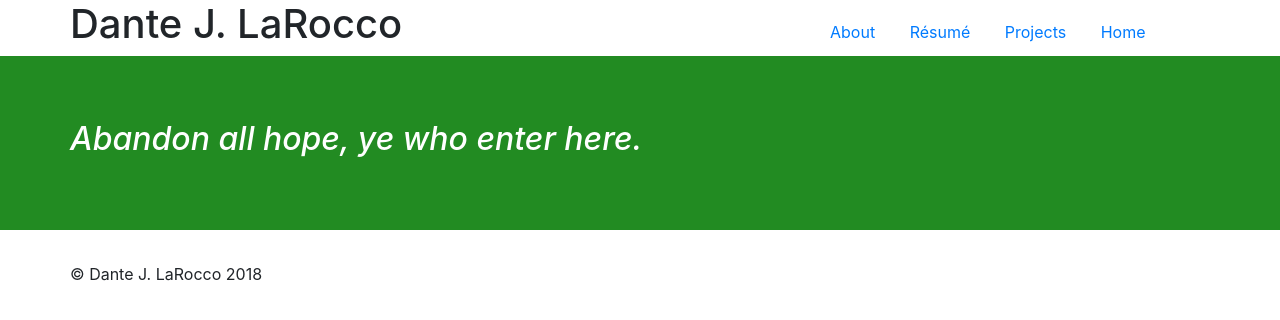
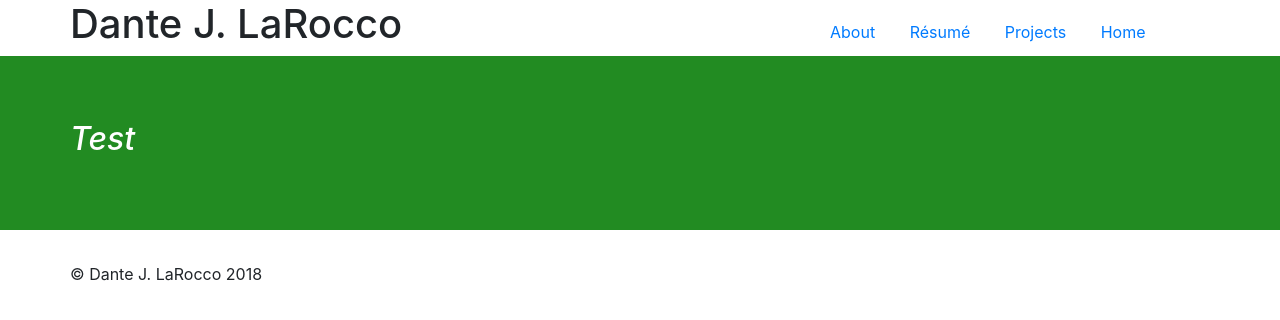
Before and after one commit to dantejlarocco/dantejlarocco.github.io, a Jekyll site: the page bio.html, which Jekyll copies as it is, in a window 1280 px wide. Shown: the top 320 px of the page. Built offline with Jekyll 4.4.1, drawn with Linux system fonts in a browser that asks for light colours.

Commit message:
Update bio.html

```diff
--- a/bio.html
+++ b/bio.html
@@ -24,7 +24,7 @@
     <section class="jumbotron jumbotron-fluid">
       <div class="container">
         <div class="row text-center">
-          <h2 class="text-white"><i>Abandon all hope, ye who enter here.</i></h2>
+          <h2 class="text-white"><i>Test</i></h2>
         </div>
       </div>
     </section>
```
